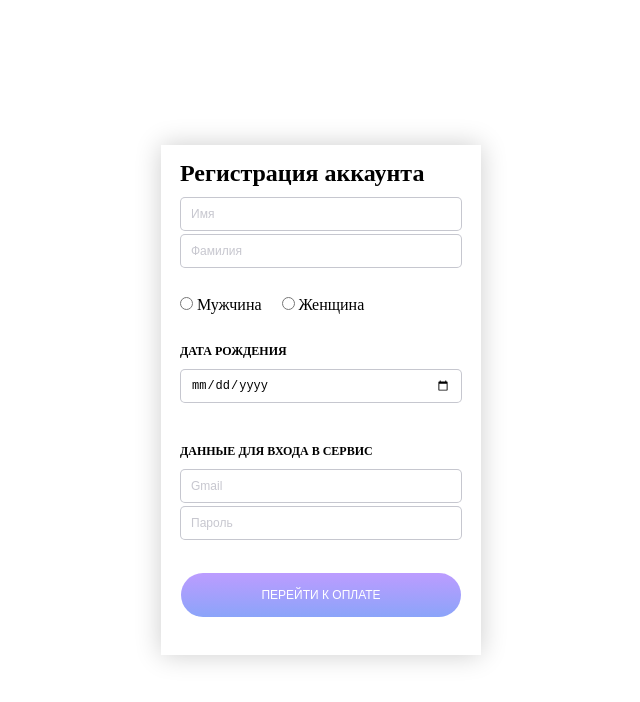
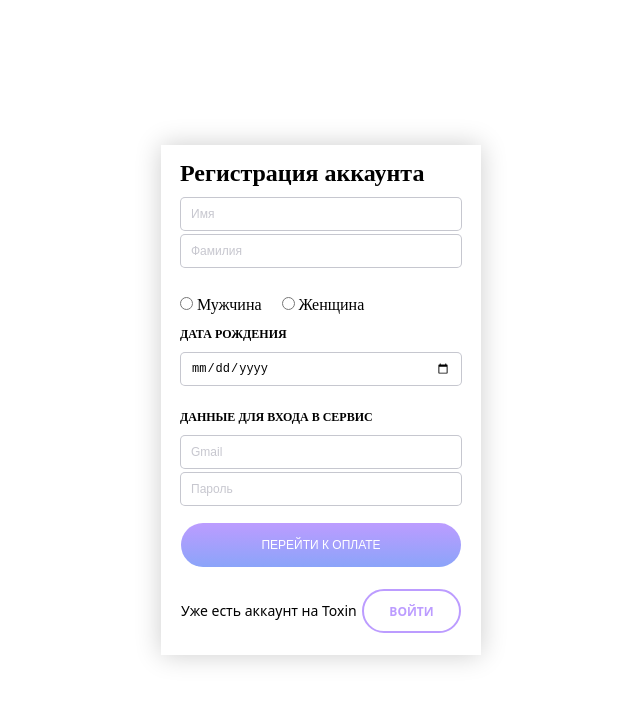
Before and after one commit to ChugulevOleg05/gg, a plain HTML site: page index.html in a window 1280 px wide. Shown: the whole page, without its empty margins (319-959 px from the left). Drawn offline with Linux system fonts and the light colour scheme.

Commit message:
Last-child section

```diff
--- a/index.html
+++ b/index.html
@@ -49,8 +49,14 @@
                         <input class="contaner__info text" type="password" tabindex="7" name="" id="password" placeholder="Пароль">
                     </div>
                 </div>
+                <div class="contaner__section text">
+                    <input class="contaner__btn" type="button" value="перейти к оплате">
+                </div>
                 <div class="contaner__section">
-                    <input class="contaner__btn" type="button" value="перейти к оплате">
+                    <span class="contaner__text">Уже есть аккаунт на Toxin</span>
+                    <span class="contaner__color">
+                        <input class="contaner__enter" type="button" value="войти">
+                    </span>
                 </div>
             </div>
         </form>
--- a/scss/style.scss
+++ b/scss/style.scss
@@ -82,8 +82,39 @@ h3{
         text-transform: uppercase;
         border: none;
         padding: 10px 0;
+        cursor: pointer;
     }
     .contaner__section:nth-child(2){
         height: 70px;
     }
+    .contaner__section:last-child{
+        width: 280px;
+        display: flex;
+        justify-content: space-between;
+        align-items: center;
+        margin: 0 0 10px 0;
+    }
+    .contaner__text{
+        font-family: system-ui, -apple-system, BlinkMacSystemFont, 'Segoe UI', Roboto, Oxygen, Ubuntu, Cantarell, 'Open Sans', 'Helvetica Neue', sans-serif;
+        font-size: 14px;
+        font-weight: 400;
+        line-height: 18px;
+        letter-spacing: 0em;
+        text-align: center;
+    }
+    .contaner__enter{
+        width: 99px;
+        height: 44px;
+        background-color: transparent;
+        border: 2px solid #BC9CFF;
+        border-radius: 2rem;
+        font-family: system-ui, -apple-system, BlinkMacSystemFont, 'Segoe UI', Roboto, Oxygen, Ubuntu, Cantarell, 'Open Sans', 'Helvetica Neue', sans-serif;
+        font-size: 12px;
+        font-weight: 700;
+        line-height: 15px;
+        text-transform: uppercase;
+        text-align: center;
+        color: #BC9CFF;
+        cursor: pointer;
+    }
 }
```
Also changed, not shown: css/style.css.
